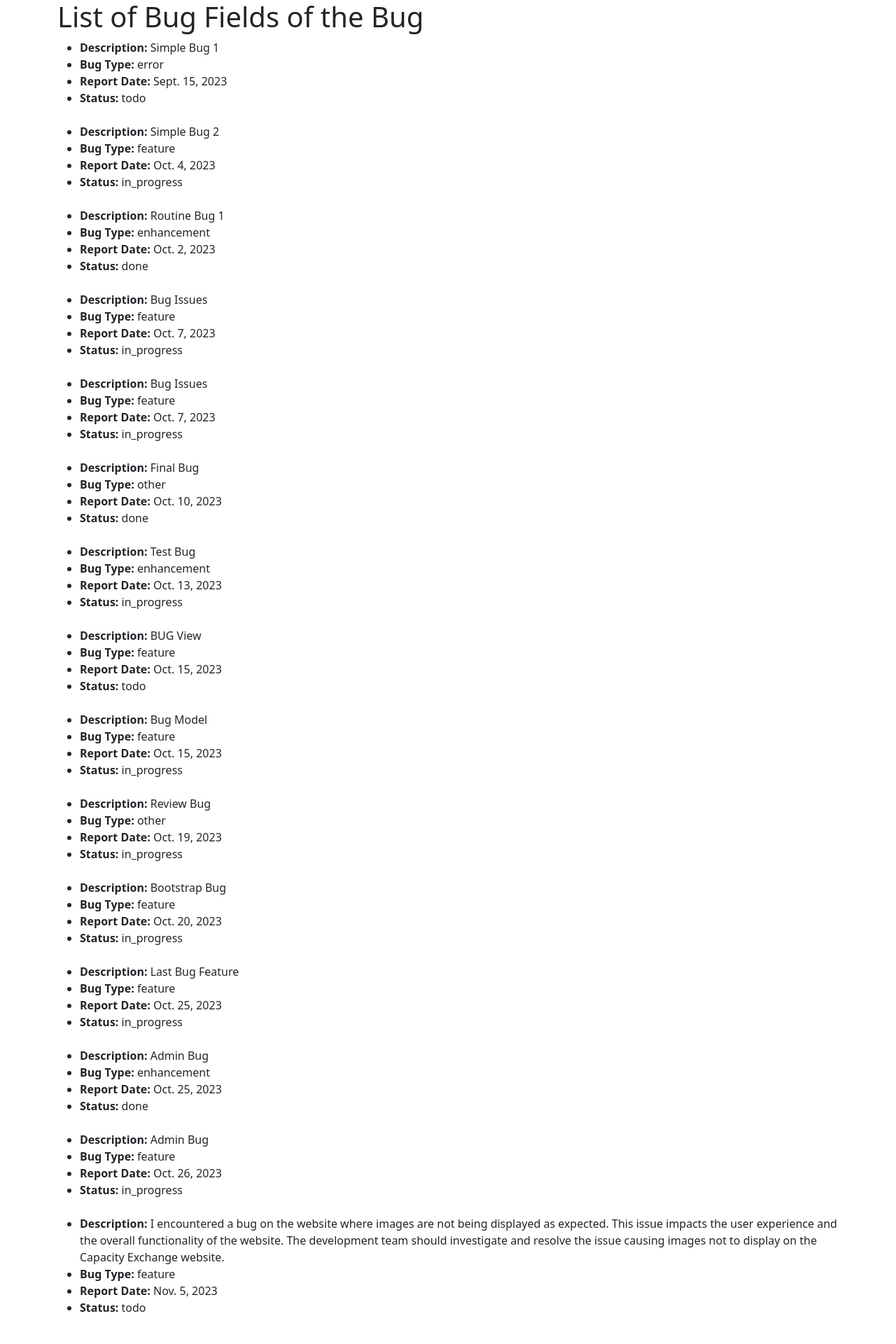
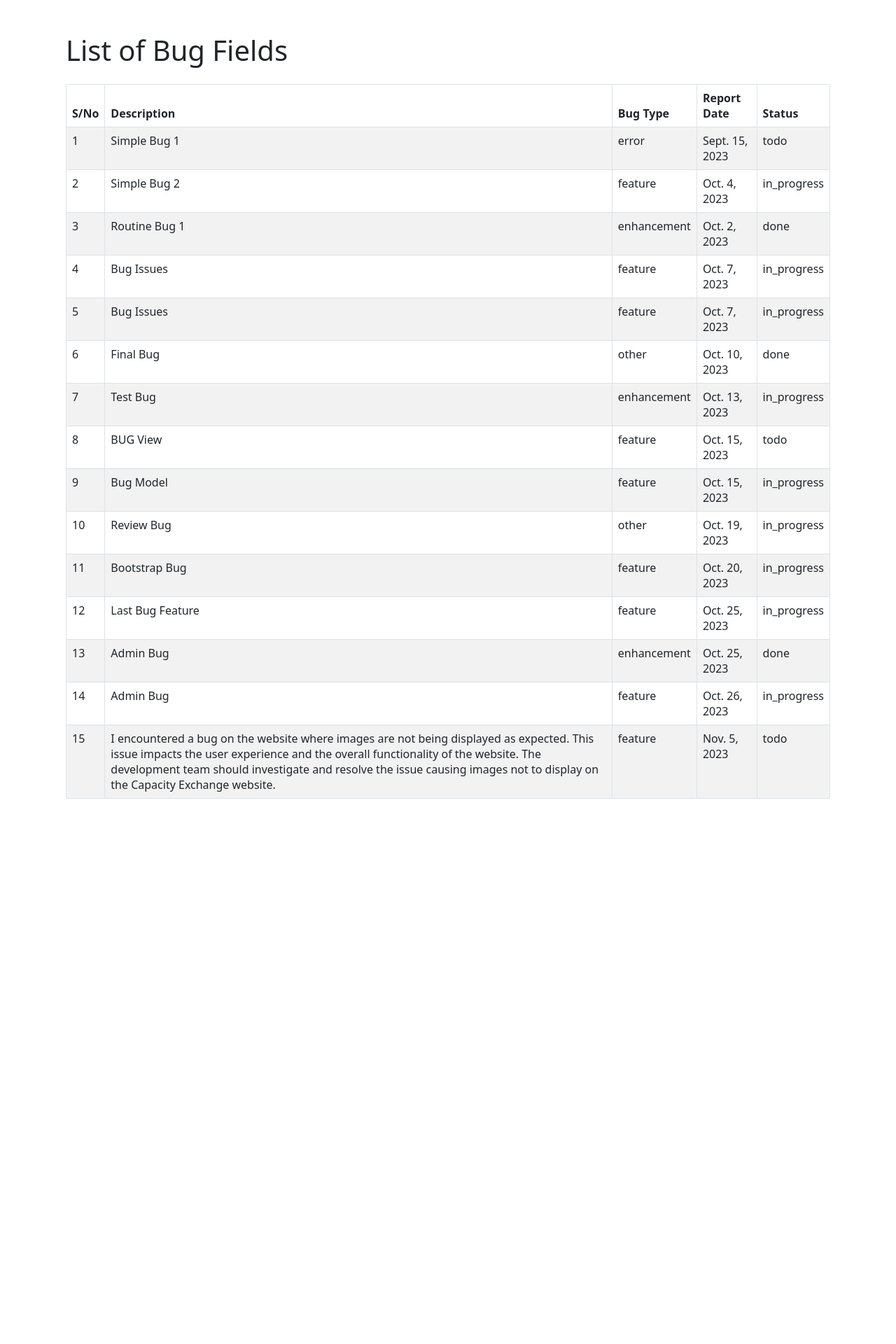
Before and after one commit to Chukwukaoranile/myproject, a Django app: page /bug/bugs/ in a window 1280 px wide. Shown: the part 66-1986 px from the top of the page at 70% size. After the commit the page ends 1207 px from the top, so only its background shows below. Run offline with Django 4.2, Linux system fonts and the light colour scheme; data comes from the database, SQL or seed files in the repository; both versions use the stored data as it was after the commit.

Commit message:
Styled bug list and registered new bug

```diff
--- a/bug/templates/bug/bug_list.html
+++ b/bug/templates/bug/bug_list.html
@@ -1,15 +1,31 @@
 {% extends "bug/base.html" %}
 {% block content %}
 
-<h1>List of Bug Fields of the Bug</h1>
-<ul>
-  {% for bug in bugs %}
-  <li><strong>Description: </strong>{{ bug.description }}</li>
-  <li><strong>Bug Type: </strong>{{ bug.bug_type }}</li>
-  <li><strong>Report Date: </strong> {{ bug.report_date }}</li>
-  <li><strong>Status: </strong> {{ bug.status }}</li>
-  <br />
-  {% endfor %}
-</ul>
+<div class="container mt-5">
+  <h1>List of Bug Fields</h1>
+  <table class="table table-bordered table-striped mt-4">
+    <thead class="thead-light">
+      <tr>
+	<th>S/No</th>
+        <th>Description</th>
+        <th>Bug Type</th>
+        <th>Report Date</th>
+        <th>Status</th>
+      </tr>
+    </thead>
+    <tbody>
+      {% for bug in bugs %}
+      <tr>
+        <td>{{ forloop.counter }}</td>
+        <td>{{ bug.description }}</td>
+        <td>{{ bug.bug_type }}</td>
+        <td>{{ bug.report_date }}</td>
+        <td>{{ bug.status }}</td>
+
+      </tr>
+      {% endfor %}
+    </tbody>
+  </table>
+</div>
 
 {% endblock content %}
```
Also changed, not shown: db.sqlite3.
